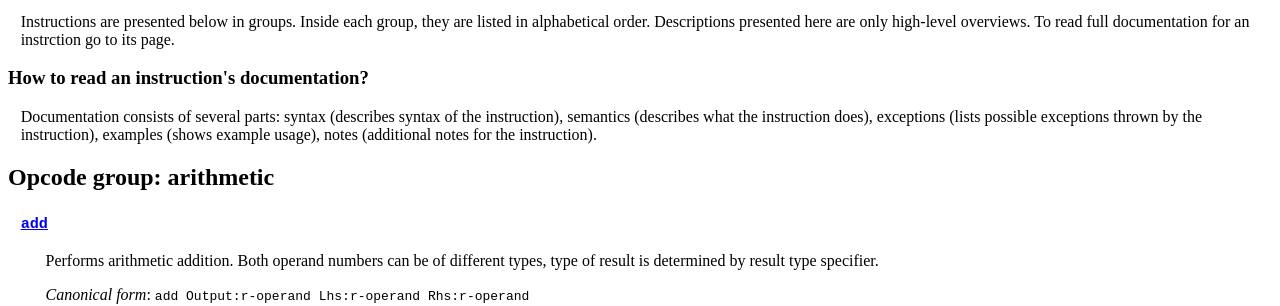
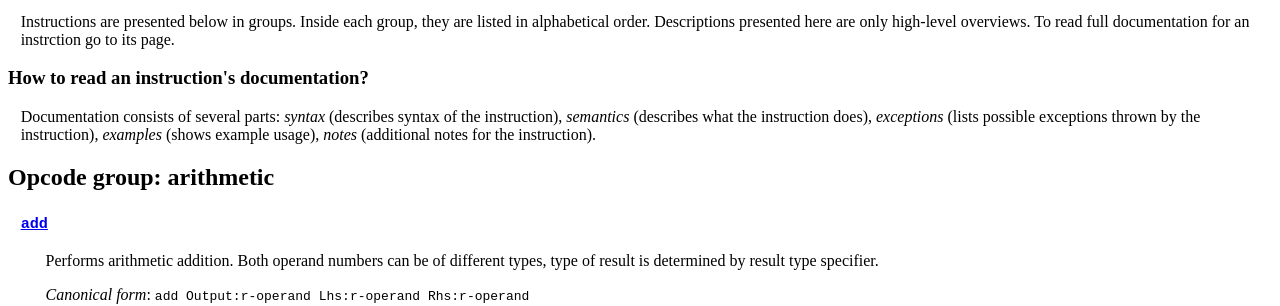
Before and after one commit to marekjm/docs.viuavm.org, a Jekyll site: the page built from isa.html, in a window 1280 px wide and 900 px high, scrolled down 1041 px. Shown: the part 152-458 px from the top of the window. Built offline with Jekyll 4.4.1, drawn with Linux system fonts in a browser that asks for light colours.

Commit message:
Add emphasis

```diff
--- a/isa.html
+++ b/isa.html
@@ -90,11 +90,11 @@ layout: default
 
     <p>
         Documentation consists of several parts:
-        syntax (describes syntax of the instruction),
-        semantics (describes what the instruction does),
-        exceptions (lists possible exceptions thrown by the instruction),
-        examples (shows example usage),
-        notes (additional notes for the instruction).
+        <em>syntax</em> (describes syntax of the instruction),
+        <em>semantics</em> (describes what the instruction does),
+        <em>exceptions</em> (lists possible exceptions thrown by the instruction),
+        <em>examples</em> (shows example usage),
+        <em>notes</em> (additional notes for the instruction).
     </p>
 </section>
 
```
